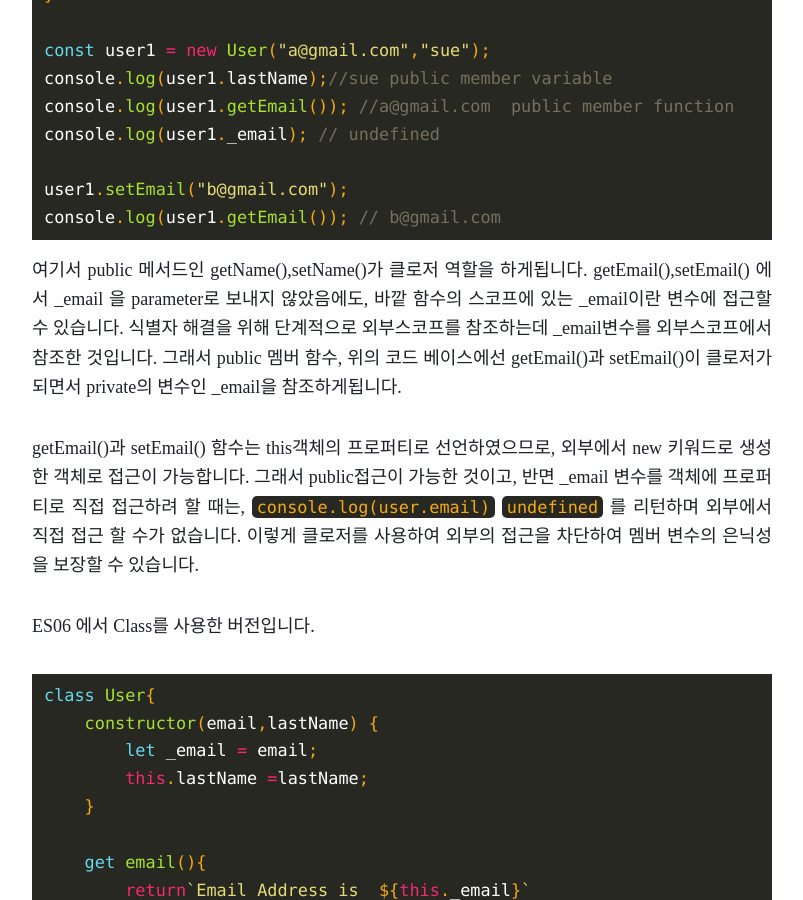
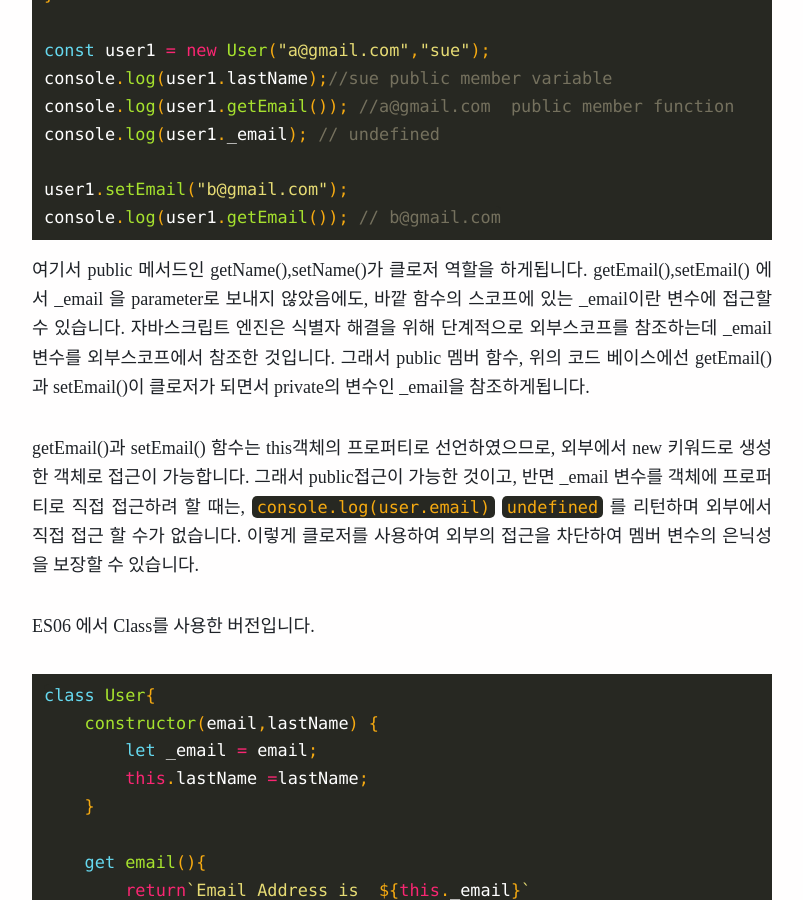
Before and after one commit to sooster910/blogV2, a Jekyll site: the page built from _posts/2021-05-20-oop-1.md, in a window 1280 px wide and 900 px high, scrolled down 3531 px. Shown: the whole window, without its empty margins (238-1041 px from the left). Built offline with Jekyll 4.4.1, drawn with Linux system fonts in a browser that asks for light colours; some web fonts are replaced; comment, search, counter and statistics services are not loaded.

Commit message:
Add word to be clear understanding

````diff
--- a/_posts/2021-05-20-oop-1.md
+++ b/_posts/2021-05-20-oop-1.md
@@ -98,7 +98,7 @@ console.log(user1._email); // undefined
 user1.setEmail("b@gmail.com");
 console.log(user1.getEmail()); // b@gmail.com
 ```
-여기서 public 메서드인 getName(),setName()가 클로저 역할을 하게됩니다. getEmail(),setEmail() 에서 _email 을 parameter로 보내지 않았음에도, 바깥 함수의 스코프에 있는 _email이란 변수에 접근할 수 있습니다. 식별자 해결을 위해 단계적으로 외부스코프를 참조하는데 _email변수를 외부스코프에서 참조한 것입니다.  그래서 public 멤버 함수, 위의 코드 베이스에선 getEmail()과 setEmail()이 클로저가 되면서 private의 변수인 _email을 참조하게됩니다.
+여기서 public 메서드인 getName(),setName()가 클로저 역할을 하게됩니다. getEmail(),setEmail() 에서 _email 을 parameter로 보내지 않았음에도, 바깥 함수의 스코프에 있는 _email이란 변수에 접근할 수 있습니다. 자바스크립트 엔진은 식별자 해결을 위해 단계적으로 외부스코프를 참조하는데 _email변수를 외부스코프에서 참조한 것입니다.  그래서 public 멤버 함수, 위의 코드 베이스에선 getEmail()과 setEmail()이 클로저가 되면서 private의 변수인 _email을 참조하게됩니다.
 
 getEmail()과 setEmail() 함수는 this객체의 프로퍼티로 선언하였으므로, 외부에서 new 키워드로 생성한 객체로 접근이 가능합니다. 그래서 public접근이 가능한 것이고, 반면 _email 변수를 객체에 프로퍼티로 직접 접근하려 할 때는, ```console.log(user.email)``` ```undefined``` 를 리턴하며 외부에서 직접 접근 할 수가 없습니다. 이렇게 클로저를 사용하여 외부의 접근을 차단하여 멤버 변수의 은닉성을 보장할 수 있습니다.
 
````
